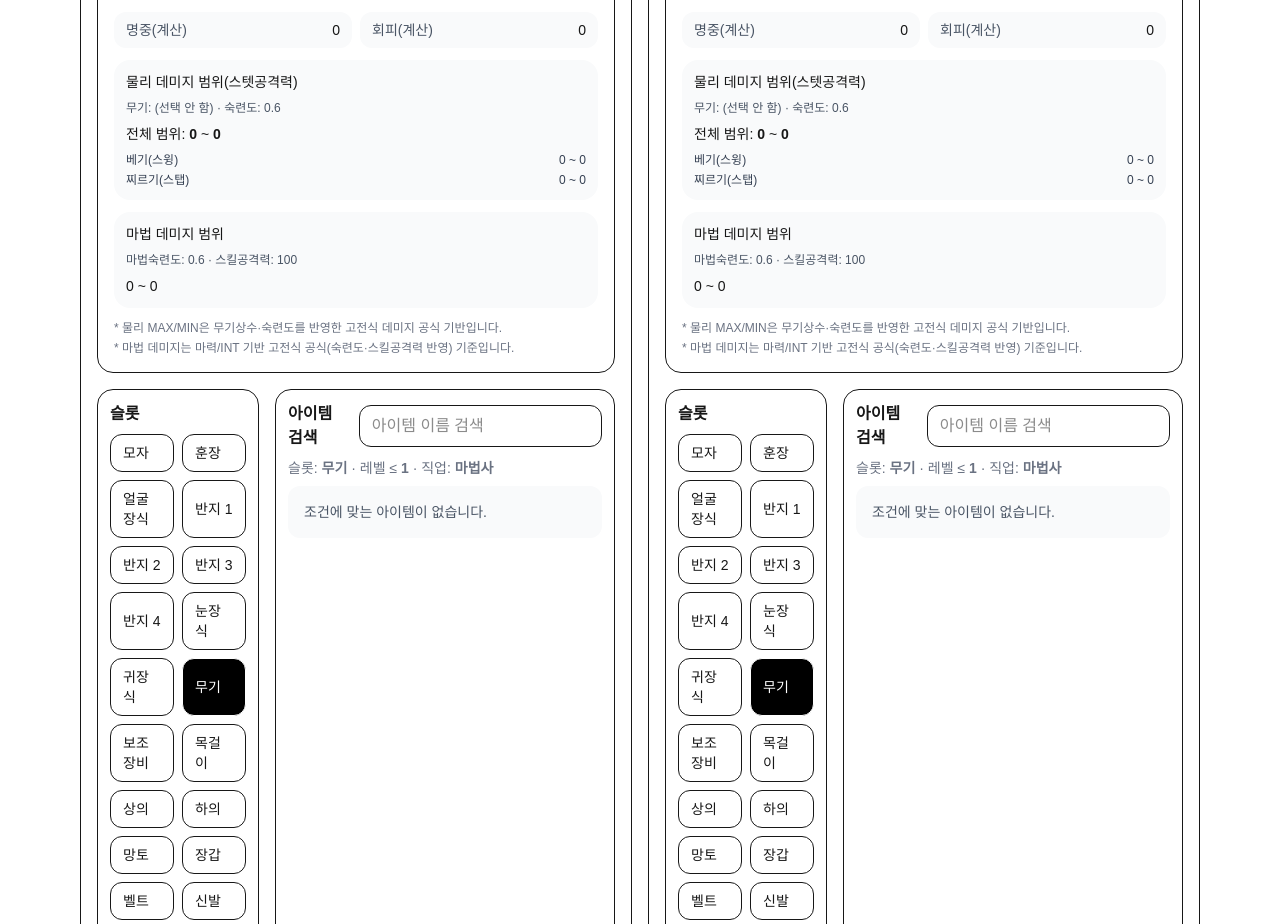
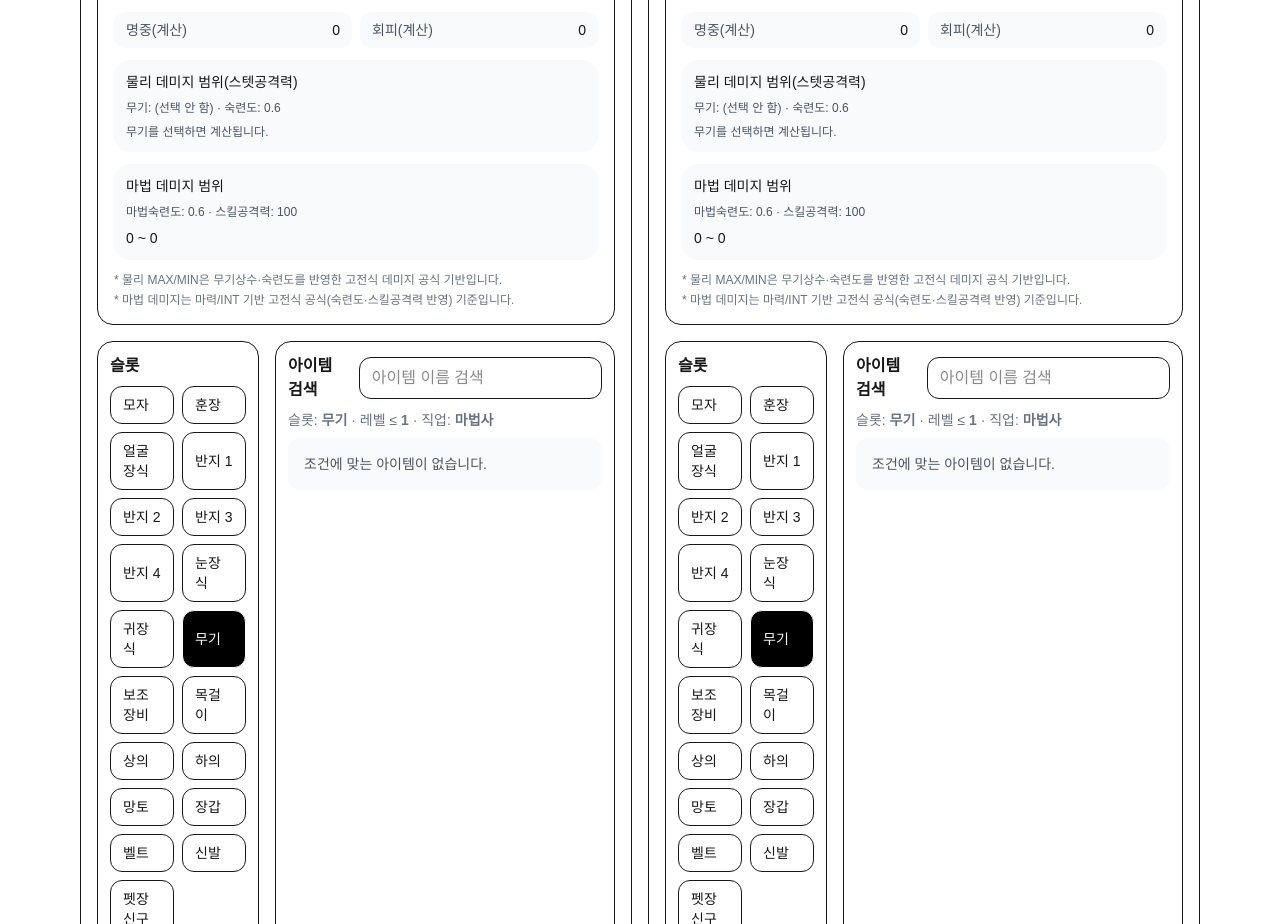
Before and after one commit to qjatjr48724/mbl, a Next.js app: page /compare in a window 1280 px wide. Shown: the part 1240-2164 px from the top of the page. Built offline with nearby package versions, Linux system fonts and the light colour scheme.

Commit message:
무기 장착 시 weaponType 저장 오류 수정

```diff
--- a/components/BuildPanel.tsx
+++ b/components/BuildPanel.tsx
@@ -119,20 +119,21 @@ export default function BuildPanel({
   const total = React.useMemo(() => calcTotal(state), [state]);
   const combatPower = React.useMemo(() => deriveCombatPower(total), [total]);
   const jobOptions = React.useMemo(() => getJobOptionsByGroup(state.job), [state.job]);
-  const safeWeaponType = state.weaponType && allowedWeapons.includes(state.weaponType)
-  ? state.weaponType
-  : (allowedWeapons[0] ?? null);
+  const equippedWeaponType = state.equipped.weapon?.weaponType ?? null;
+  // const safeWeaponType = state.weaponType && allowedWeapons.includes(state.weaponType) ? state.weaponType : (allowedWeapons[0] ?? null);
+
   const derived = React.useMemo(
     () =>
       deriveAll({
         total,
         job: state.job,
-        weaponType: safeWeaponType ?? null,
+        weaponType: equippedWeaponType ?? null,
         physMastery: state.physMastery ?? 0.6,
         spellMastery: state.spellMastery ?? 0.6,
         spellAttack: state.spellAttack ?? 100,
+
       }),
-    [total, state.job, state.weaponType, state.physMastery, state.spellMastery, state.spellAttack]
+    [total, state.job, equippedWeaponType, state.physMastery, state.spellMastery, state.spellAttack]
   );
 
 
@@ -163,6 +164,8 @@ export default function BuildPanel({
           itemId: modalItem.id,
           itemName: modalItem.name,
           customStats: modalStats,
+          weaponType: modalItem.slot === "weapon" ? ((modalItem as any).weaponType ?? null) : undefined,
+
         },
       },
     }));
@@ -246,7 +249,7 @@ export default function BuildPanel({
             <div className="text-xs text-gray-600">무기 종류(무기상수)</div>
             <select
               className="w-full rounded-xl border px-3 py-2"
-              value={(state.weaponType ?? "") as any}
+              value={(equippedWeaponType ?? "") as any}
               onChange={(e) =>
                 setState((p) => ({
                   ...p,
@@ -376,7 +379,7 @@ export default function BuildPanel({
       {/* v1.6 파생/공마 계산(무기상수 반영) */}
       <DerivedStatsCard
         job={state.job}
-        weaponType={(state.weaponType ?? null) as any}
+        weaponType={(equippedWeaponType ?? null) as any}
         physMastery={state.physMastery ?? 0.6}
         spellMastery={state.spellMastery ?? 0.6}
         spellAttack={state.spellAttack ?? 100}
--- a/lib/types.ts
+++ b/lib/types.ts
@@ -12,6 +12,8 @@ export type ItemMaster = {
   jobRestrictions: Array<JobKo | "ALL">;
   statTemplate: StatKey[];
   defaultStats?: Partial<Record<StatKey, number>>;
+  weaponType?: WeaponKey; // ✅ 무기(slot="weapon")일 때만 사용
+
 };
 
 export type EquippedItem = {
@@ -19,7 +21,7 @@ export type EquippedItem = {
   itemId: string;
   itemName: string;
   customStats: Stats; // number | null
-  weaponType?: import("@/lib/constants/weapons").WeaponKey | null;
+  weaponType?: WeaponKey | null; // ✅ 무기일 때만 채움
 
 };
 
```
